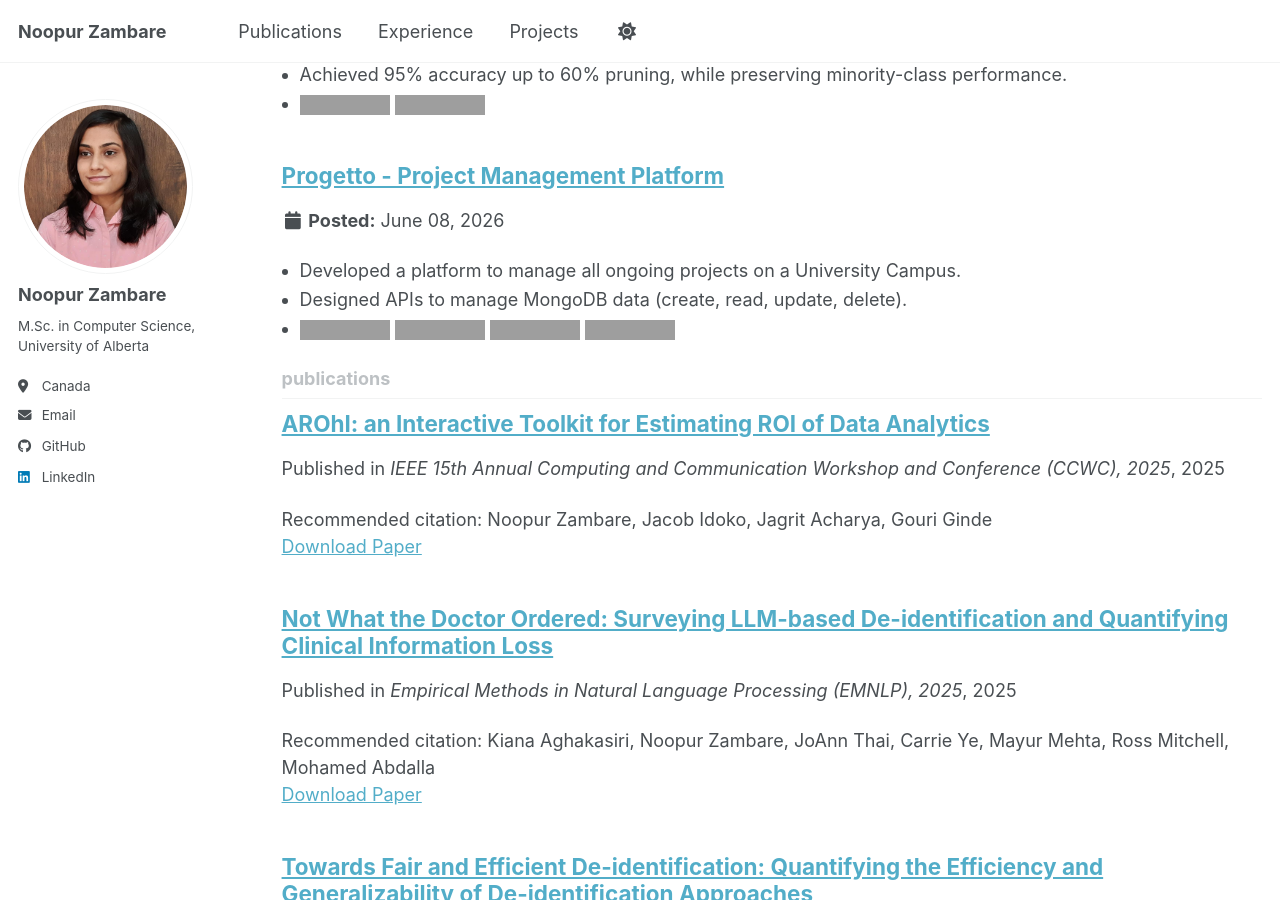
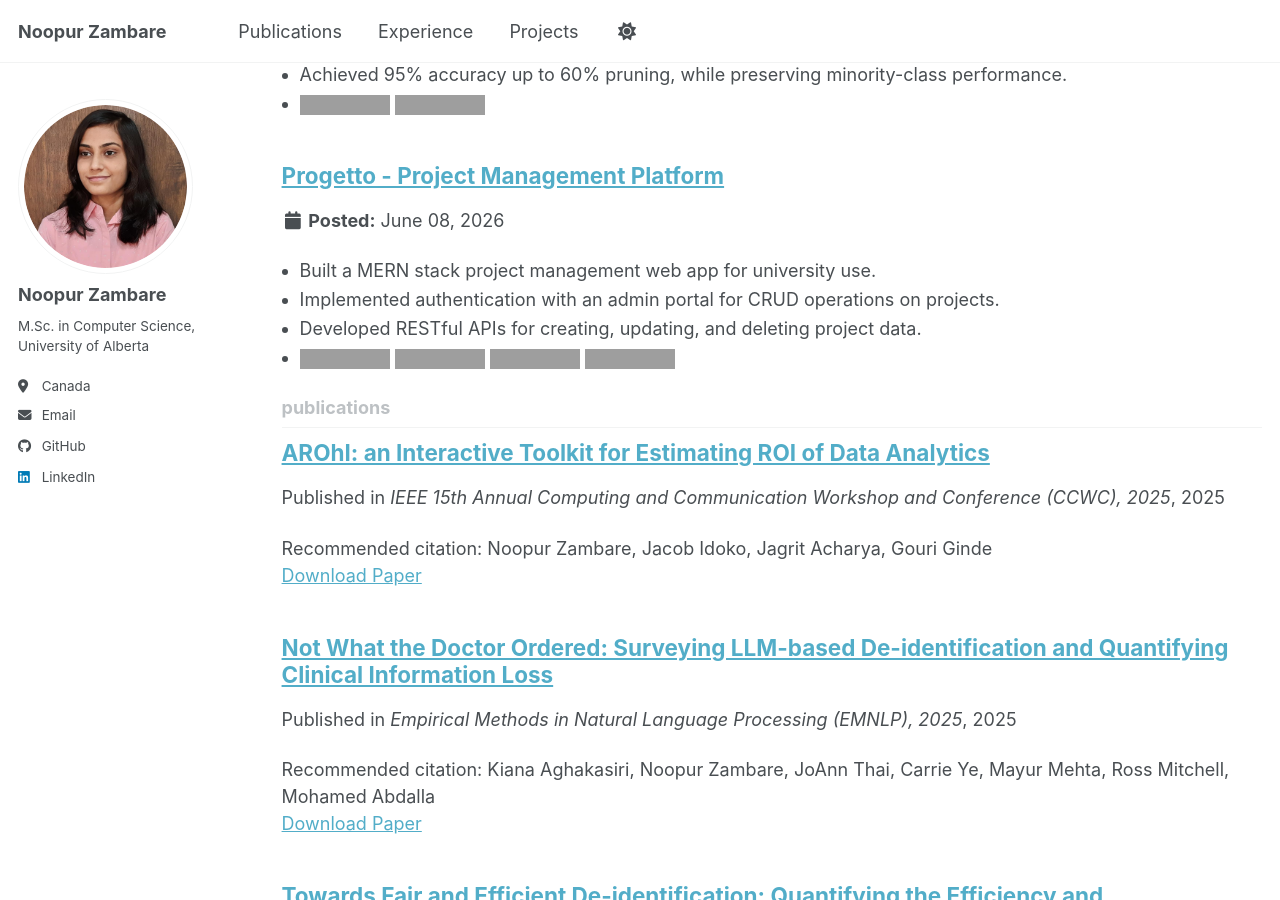
Before and after one commit to noopur-zambare/noopur-zambare.github.io, a Jekyll site: the page built from _pages/collection-archive.html, in a window 1280 px wide and 900 px high, scrolled down 4184 px, cut to the strip 0-900 px from the top of the window. Built offline with Jekyll 4.4.1, drawn with Linux system fonts in a browser that asks for light colours; a script bundle is joined from its source files by our own code; library files that are not in the unit come from our copies; grey boxes are pictures that could not be loaded.

Commit message:
project changed

```diff
--- a/_projects/e-progetto.md
+++ b/_projects/e-progetto.md
@@ -5,8 +5,9 @@ permalink: /projects/project-5
 
 excerpt: "<div style='text-align: justify;'>
 <ul style='margin: 6px 0 0 0; padding-left: 18px;'>
-<li style='margin: 2px 0;'>Developed a platform to manage all ongoing projects on a University Campus.</li>
-<li style='margin: 2px 0;'>Designed APIs to manage MongoDB data (create, read, update, delete).</li>
+<li style='margin: 2px 0;'>Built a MERN stack project management web app for university use.</li>
+<li style='margin: 2px 0;'>Implemented authentication with an admin portal for CRUD operations on projects.</li>
+<li style='margin: 2px 0;'>Developed RESTful APIs for creating, updating, and deleting project data.</li>
 <li>
 <img src='https://img.shields.io/badge/AWS-%23FF9900.svg?logo=amazon-web-services&logoColor=white'/>
 <img src='https://img.shields.io/badge/MongoDB-%234ea94b.svg?logo=mongodb&logoColor=white'/>
@@ -22,8 +23,9 @@ video: /images/Progetto.mp4
 <h2>Tool for project management</h2>
 
 <ul>
-<li>Developed a platform to manage all ongoing projects on a University Campus.</li>
-<li>Designed APIs to manage MongoDB data (create, read, update, delete).</li>
+<li>Built a MERN stack project management web app for university use.</li>
+<li>Implemented authentication with an admin portal for CRUD operations on projects.</li>
+<li>Developed RESTful APIs for creating, updating, and deleting project data.</li>
 </ul>
 
 <h2>Tech Stack</h2>
```
